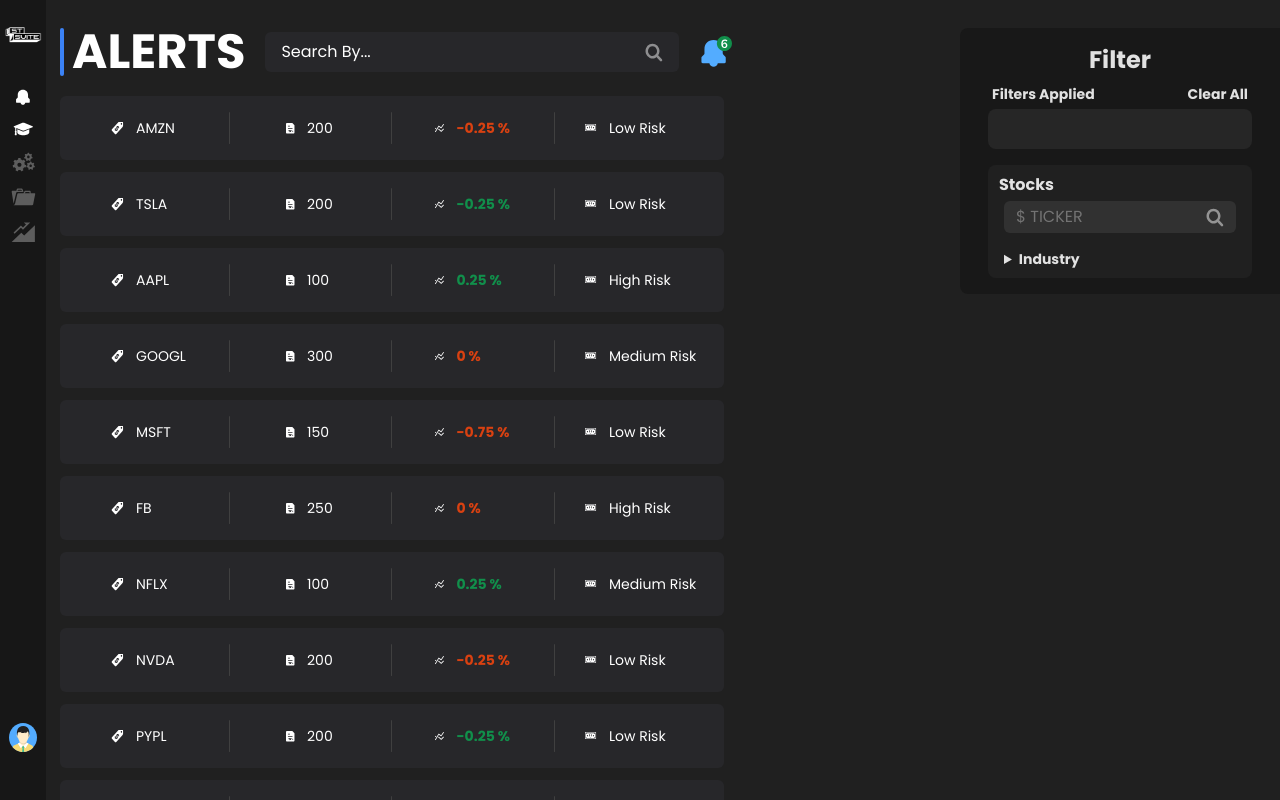
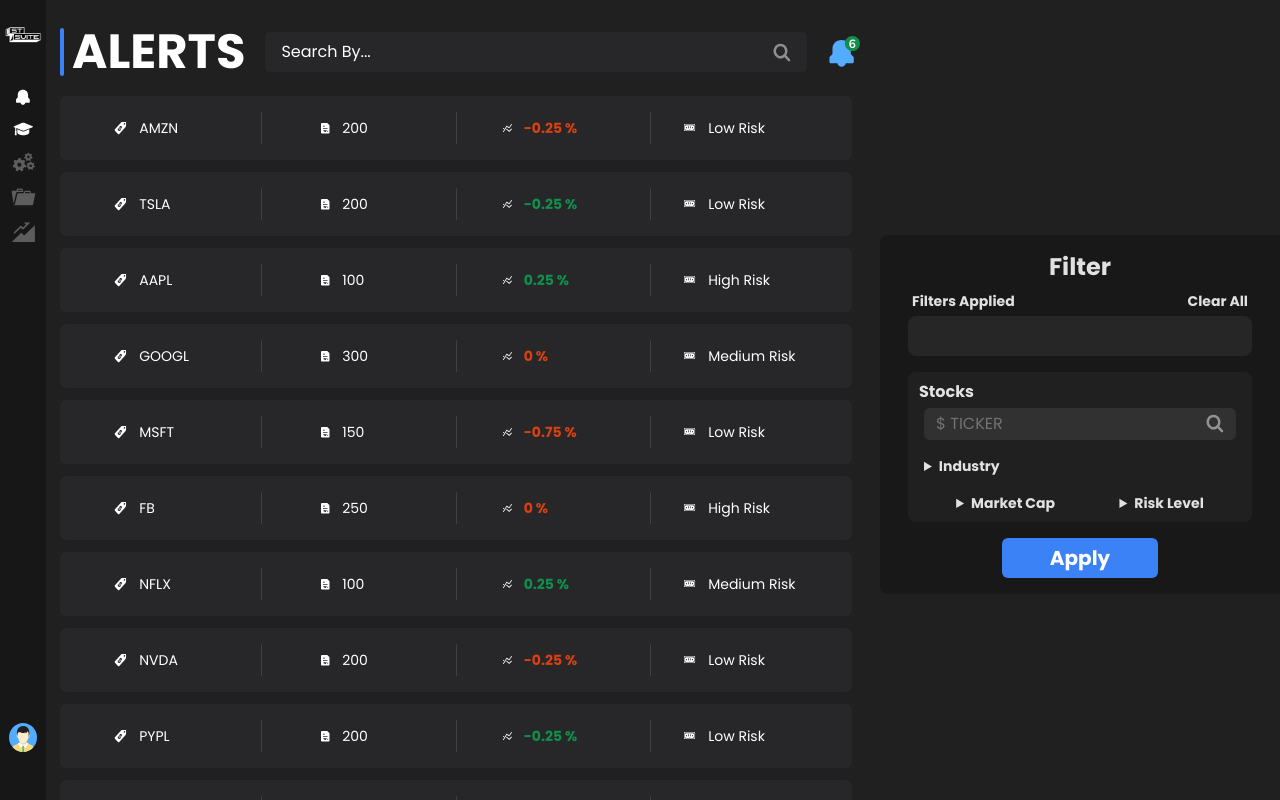
Before and after one commit to mohamed-Fathy1/Street_Suite, a React (Vite) app: page / in a window 1280 px wide. Built offline with nearby package versions, Linux system fonts and the light colour scheme.

Commit message:
Make filter functional

```diff
--- a/src/Components/Buttons/ButtonPrimary.tsx
+++ b/src/Components/Buttons/ButtonPrimary.tsx
@@ -6,8 +6,8 @@
 }
 
 function ButtonPrimary({
-  px = "6",
-  py = "2",
+  px = "6px",
+  py = "2px",
   size = "md",
   children,
 }: ButtonPrimaryProps) {
@@ -26,7 +26,7 @@
             ? "1.25rem"
             : "1.5rem",
       }}
-      className="text-white bg-blue-500 rounded-md focus:outline-none box-border border-0 cursor-pointer hover:bg-blue-600 transition-colors duration-200 ease-in-out"
+      className="text-white font-bold bg-blue-500 rounded-md w-fit focus:outline-none box-border border-0 cursor-pointer hover:bg-blue-600 transition-colors duration-200 ease-in-out"
     >
       {children}
     </button>
--- a/src/Components/Filter/Filter.css
+++ b/src/Components/Filter/Filter.css
@@ -14,3 +14,9 @@
   background-color: #53acff;
   color: #313131;
 }
+
+@media (min-width: 70.938em) and (max-width: 80.938em) {
+  .filter__container {
+    width: 25rem !important;
+  }
+}
--- a/src/Components/Filter/Filter.tsx
+++ b/src/Components/Filter/Filter.tsx
@@ -1,6 +1,8 @@
 import { useState } from "react";
 import SearchIcon from "../../assets/svg/SearchIcon";
 import "./Filter.css";
+import RadioButtons from "../RadioButtons/RadioButtons";
+import ButtonPrimary from "../Buttons/ButtonPrimary";
 
 const industries = [
   { name: "Healthcare", id: 1, img: "https://via.placeholder.com/150" },
@@ -37,7 +39,7 @@
   return (
     <div
       style={{ backgroundColor: "#181818" }}
-      className="flex flex-col justify-center rounded-l-lg py-4 px-7 md:w-[20rem]"
+      className="flex-col justify-center rounded-l-lg py-4 px-7 hidden lg:flex lg:w-[20rem] xl:w-[27rem] filter__container"
     >
       <h2 className="text-2xl text-center font-bold">Filter</h2>
       <div className="flex flex-col items-center gap-1 mt-2">
@@ -127,7 +129,38 @@
               </div>
             </details>
           </div>
+          <div className="flex justify-around mt-4">
+            <details>
+              <summary className="text-[0.875rem] font-bold">
+                <h3 className="inline-block">Market Cap</h3>
+              </summary>
+              <div className="mt-1">
+                <div className="flex flex-col gap-2">
+                  <RadioButtons group="marketCap">Micro</RadioButtons>
+                  <RadioButtons group="marketCap">Small</RadioButtons>
+                  <RadioButtons group="marketCap">Large</RadioButtons>
+                </div>
+              </div>
+            </details>
+            <details>
+              <summary className="text-[0.875rem] font-bold">
+                <h3 className="inline-block">Risk Level</h3>
+              </summary>
+              <div className="mt-1">
+                <div className="flex flex-col gap-2">
+                  <RadioButtons group="dividendYield">Low Risk</RadioButtons>
+                  <RadioButtons group="dividendYield">Med Risk</RadioButtons>
+                  <RadioButtons group="dividendYield">High Risk</RadioButtons>
+                </div>
+              </div>
+            </details>
+          </div>
         </div>
+      </div>
+      <div className="mt-4 mx-auto w-fit">
+        <ButtonPrimary size="lg" py="5px" px="3rem">
+          Apply
+        </ButtonPrimary>
       </div>
     </div>
   );
--- /dev/null
+++ b/src/Components/RadioButtons/RadioButtons.css
@@ -0,0 +1,7 @@
+label:has(input[type="radio"]:checked) div {
+  background-color: #53acff;
+}
+
+label:has(input[type="radio"]) {
+  margin-left: 1rem;
+}
--- /dev/null
+++ b/src/Components/RadioButtons/RadioButtons.tsx
@@ -0,0 +1,20 @@
+import "./RadioButtons.css";
+
+interface RadioButtonsProps {
+  children: React.ReactNode;
+  group: string;
+}
+
+function RadioButtons({ children, group }: RadioButtonsProps) {
+  return (
+    <label className="flex items-center gap-2 cursor-pointer">
+      <input type="radio" name={group} className="hidden" />
+      <div className="w-3 h-3 rounded-full border-4 border-neutral-500">
+        <div className=" rounded-full bg-neutral-950"></div>
+      </div>
+      <span className="text-xs">{children}</span>
+    </label>
+  );
+}
+
+export default RadioButtons;
--- a/src/Pages/Alerts/Alerts.tsx
+++ b/src/Pages/Alerts/Alerts.tsx
@@ -9,7 +9,7 @@
 function Alerts() {
   return (
     <div className="@container pl-3 pt-7 flex gap-5 flex-1 max-h-dvh">
-      <div className="lg:max-w-2xl flex-1">
+      <div className="flex-1">
         <header className="flex  items-center @[31em]:gap-5">
           <HeaderTitle color="white" sideColor="#53ACFF">
             Alerts
@@ -28,7 +28,7 @@
           <StockDataContainer />
         </main>
       </div>
-      <div className="h-full ml-auto">
+      <div className="h-full ml-auto flex items-center">
         <Filter />
       </div>
     </div>
```
